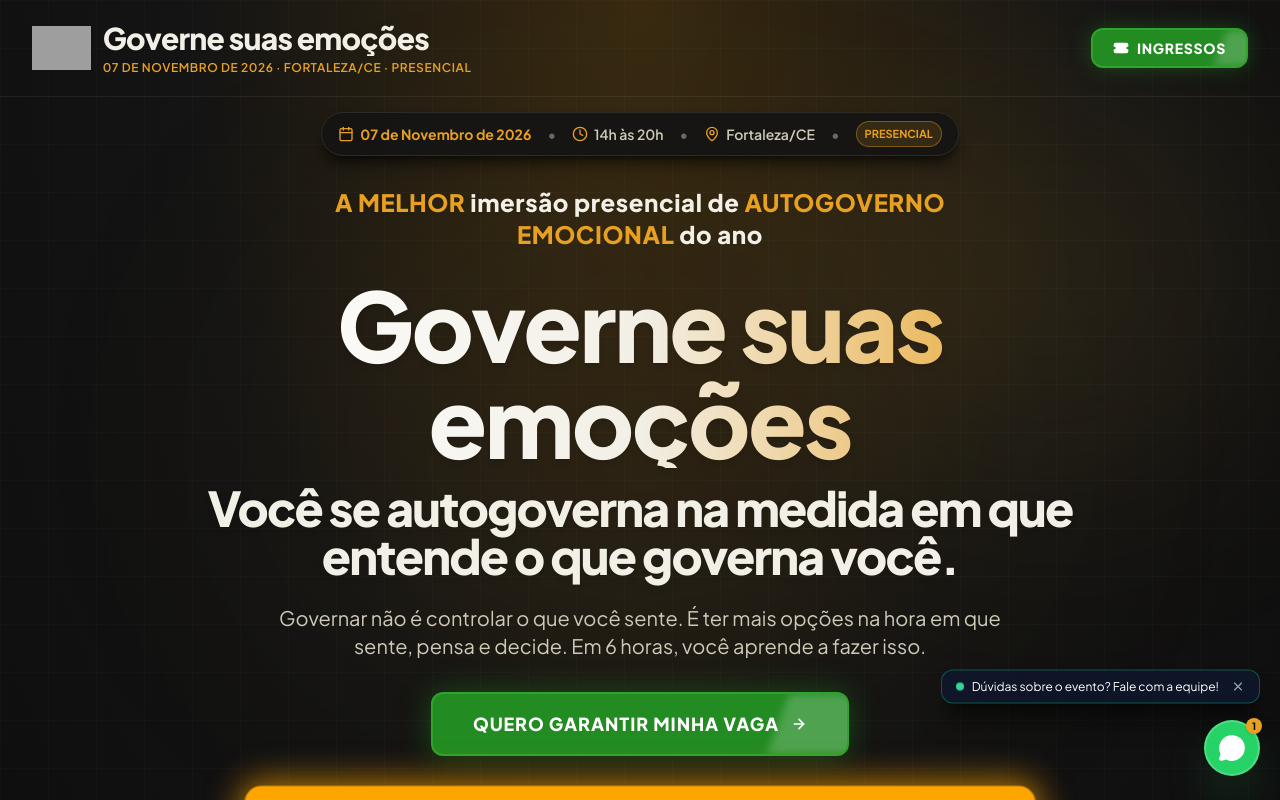
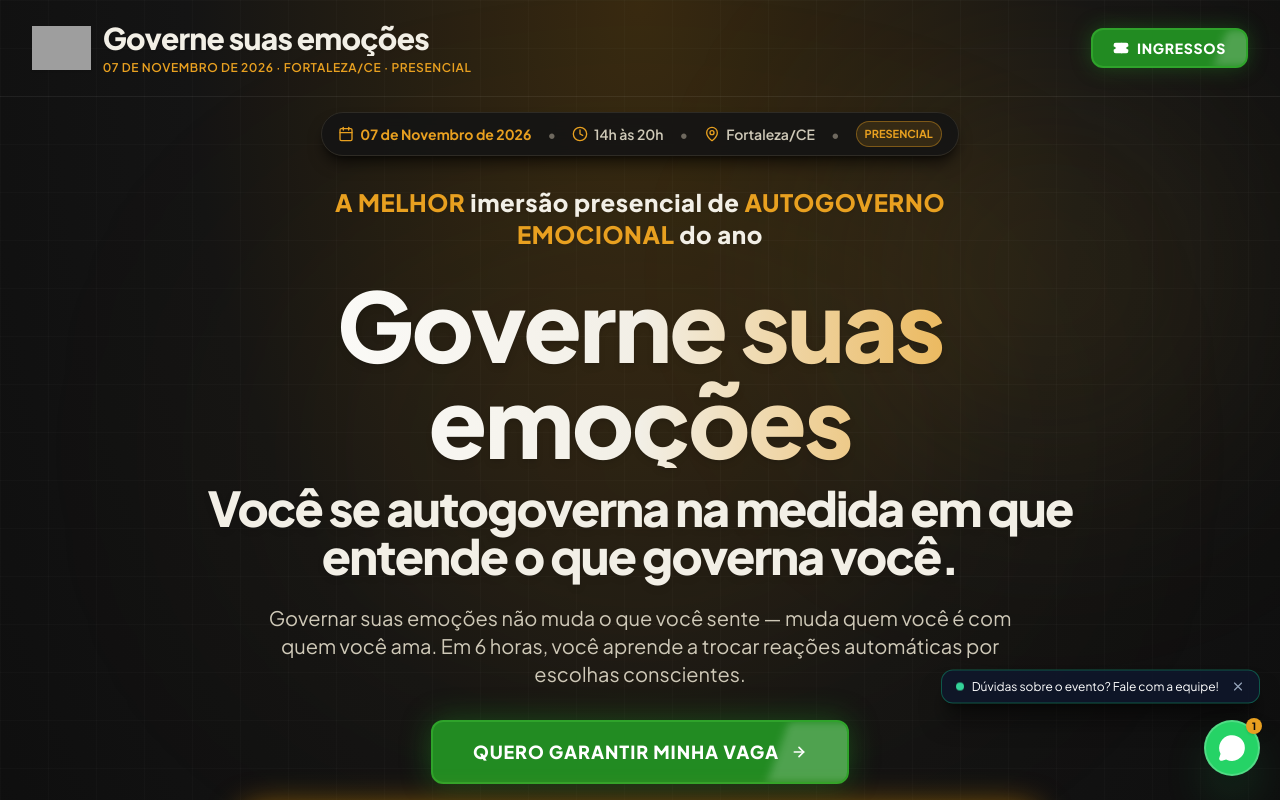
Before and after one commit to Marcelribeiro777/landing-page-vicente-governe-suas-emo-es, a React (Vite) app: page / in a window 1280 px wide. Shown: the top 800 px of the page. Built offline with nearby package versions, Linux system fonts and the light colour scheme; grey boxes are pictures that could not be loaded; a web font is replaced by a local one.

Commit message:
Atualizar subtítulo do hero e incrementar versão para 0.0.24

```diff
--- a/package.json
+++ b/package.json
@@ -2,7 +2,7 @@
   "name": "skip-react-template",
   "description": "A frontend React Vite TypeScript Shadcn UI template for Skip projects",
   "private": true,
-  "version": "0.0.23",
+  "version": "0.0.24",
   "type": "module",
   "scripts": {
     "start": "vite dev",
--- a/src/content/event.ts
+++ b/src/content/event.ts
@@ -199,7 +199,7 @@ export const eventContent: EventData = {
     subheadlineTag: 'A MELHOR imersão presencial de AUTOGOVERNO EMOCIONAL do ano',
     headline: 'Você se autogoverna na medida em que entende o que governa você.',
     subheadline:
-      'Governar não é controlar o que você sente. É ter mais opções na hora em que sente, pensa e decide. Em 6 horas, você aprende a fazer isso.',
+      'Governar suas emoções não muda o que você sente — muda quem você é com quem você ama. Em 6 horas, você aprende a trocar reações automáticas por escolhas conscientes.',
     dateDisplay: '07 de Novembro de 2026',
     locationDisplay: 'Fortaleza/CE',
     venueName: 'Local a divulgar – Fortaleza/CE',
--- a/src/lib/pocketbase/schema.json
+++ b/src/lib/pocketbase/schema.json
@@ -1,5 +1,5 @@
 {
-  "generatedAt": "2026-09-11T19:12:30.474Z",
+  "generatedAt": "2026-09-12T21:13:26.086Z",
   "collections": [
     {
       "name": "users",
```
Also changed, not shown: .skip.config.json.
